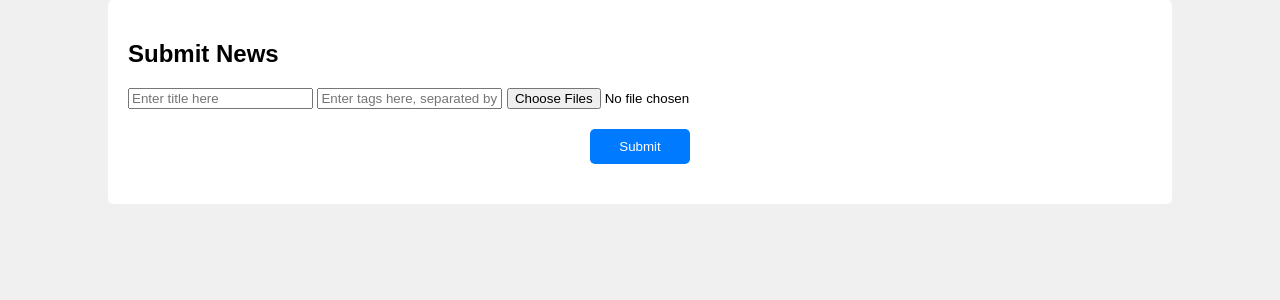
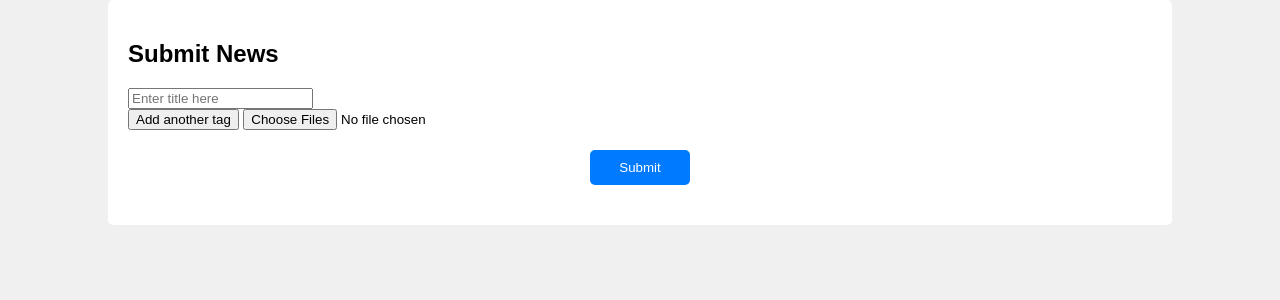
Before and after one commit to ITHangle/ea4115-bbc-d02, a Flask app: page /submit in a window 1280 px wide. Shown: the top 300 px of the page. Run offline with Flask 3, Linux system fonts and the light colour scheme; some libraries are stand-ins or nearby versions.

Commit message:
解决了一个新闻只能有一个tag的bug，新增用户如果不输入tag则返回

```diff
--- a/app/routes.py
+++ b/app/routes.py
@@ -209,7 +209,6 @@ def perform_search(query):
     results = [f"Result for '{query}': {i}" for i in range(3)]
     return results
 
-
 @app.route('/submit', methods=['GET', 'POST'])
 def submit():
     form = NewsForm()
@@ -218,17 +217,24 @@ def submit():
             user = current_user
             image = request.files['image']
             image_data = image.read()
-            tag_names = form.tags.data.split(',')
-            tags = [Tag(name=name) for name in tag_names]
+            tag_names = request.form.getlist('tags')
+            if not tag_names or all(name == '' for name in tag_names):
+                return "<script>alert('Tags cannot be empty. Please enter at least one tag.'); window.location = '/submit';</script>"
+            tags = []
+            for name in tag_names:
+                name = '#' + name
+                tag = Tag.query.filter_by(name=name).first()
+                if tag is None:
+                    tag = Tag(name=name)
+                tags.append(tag)
             news = News(title=form.title.data, author=user, image=image_data, content=request.form['editor'], tags=tags)
             db.session.add(news)
             db.session.commit()
             return redirect(url_for('index'))
-        else:
-            print("No 'editor' field in the submitted form.")
-            return "No 'editor' field in the submitted form", 400
     else:
-        return render_template('submit.html', form=form)
+        news = News()
+        news.tags = []
+        return render_template('submit.html', form=form, news=news)
 
 
 @app.route('/edit/<int:news_id>', methods=['GET', 'POST'])
@@ -241,17 +247,29 @@ def edit(news_id):
         if 'editor' in request.form:
             news.title = form.title.data
             news.content = request.form['editor']
+            if 'tags' in request.form and request.form['tags'] != '':
+                tag_names = request.form.getlist('tags')
+                if not tag_names or all(name == '' for name in tag_names):
+                    return "<script>alert('Tags cannot be empty. Please enter at least one tag.'); window.location = '/edit/" + str(news_id) + "';</script>"
+                tags = []
+                for name in tag_names:
+                    name = '#' + name
+                    tag = Tag.query.filter_by(name=name).first()
+                    if tag is None:
+                        tag = Tag(name=name)
+                    tags.append(tag)
+                if tags:
+                    news.tags = tags
             if 'image' in request.files and request.files['image'].filename != '':
                 news.image = request.files['image'].read()
             db.session.commit()
             return redirect(url_for('index'))
-        else:
-            print("No 'editor' field in the submitted form.")
-            return "No 'editor' field in the submitted form", 400
     else:
         form.title.data = news.title
         form.content.data = news.content
-        return render_template('submit.html', form=form, news=news)
+        news_tags = [tag.name for tag in news.tags]
+        return render_template('submit.html', form=form, news=news, news_tags=news_tags)
+
 
 
 
@@ -267,7 +285,6 @@ def news_detail(news_id):
     return render_template('fakenews.html.j2', news=news)
 
 
-
 @app.route('/delete/<int:news_id>', methods=['POST'])
 @login_required
 def delete_news(news_id):
--- a/app/templates/index.html.j2
+++ b/app/templates/index.html.j2
@@ -27,6 +27,8 @@
             background-color: #333;
             border: none;
             margin-bottom: 20px;
+            max-height: 500px;
+            overflow: auto;
         }
 
         .card:nth-child(even) {
--- a/app/templates/submit.html
+++ b/app/templates/submit.html
@@ -35,14 +35,26 @@
     </style>
 </head>
 <body>
-<form method="POST" action="{{ url_for('edit', news_id=news.id) if news else url_for('submit') }}" enctype="multipart/form-data">
-    {{ form.csrf_token }}
-    <h2>{{ 'Edit News' if news else 'Submit News' }}</h2>
-    <input type="text" name="title" placeholder="Enter title here" value="{{ news.title if news }}">
-    {{ ckeditor.create(name='editor', value=news.content if news) }}
-    <input type="text" name="tags" placeholder="Enter tags here, separated by commas" value="{{ news.tags|join(', ') if news }}">
-    <input type="file" name="image" accept="image/*" multiple>
-    <input type="submit" value="{{ 'Update' if news else 'Submit' }}">
-</form>
+    <form method="POST" action="{{ url_for('edit', news_id=news.id) if news.id else url_for('submit') }}" enctype="multipart/form-data">
+        {{ form.csrf_token }}
+        <h2>{{ 'Edit News' if news.id else 'Submit News' }}</h2>
+        <input type="text" name="title" placeholder="Enter title here" value="{{ news.title if news.id }}">
+        {{ ckeditor.create(name='editor', value=news.content if news.id) }}
+        <div id="tags">
+            {% for tag in news.tags if news.id %}
+            <input type="text" name="tags" placeholder="Enter a tag here" value="{{ tag_name }}">
+            {% endfor %}
+        </div>
+        <button type="button" onclick="addTagField()">Add another tag</button>
+        <input type="file" name="image" accept="image/*" multiple>
+        <input type="submit" value="{{ 'Update' if news.id else 'Submit' }}">
+    </form>
+    <script>
+    function addTagField() {
+        var div = document.createElement('div');
+        div.innerHTML = '<input type="text" name="tags" placeholder="Enter a tag here">';
+        document.getElementById('tags').appendChild(div);
+    }
+    </script>
 </body>
 </html>
```
Also changed, not shown: app/templates/edit.html (deleted, +0 -20 lines).
